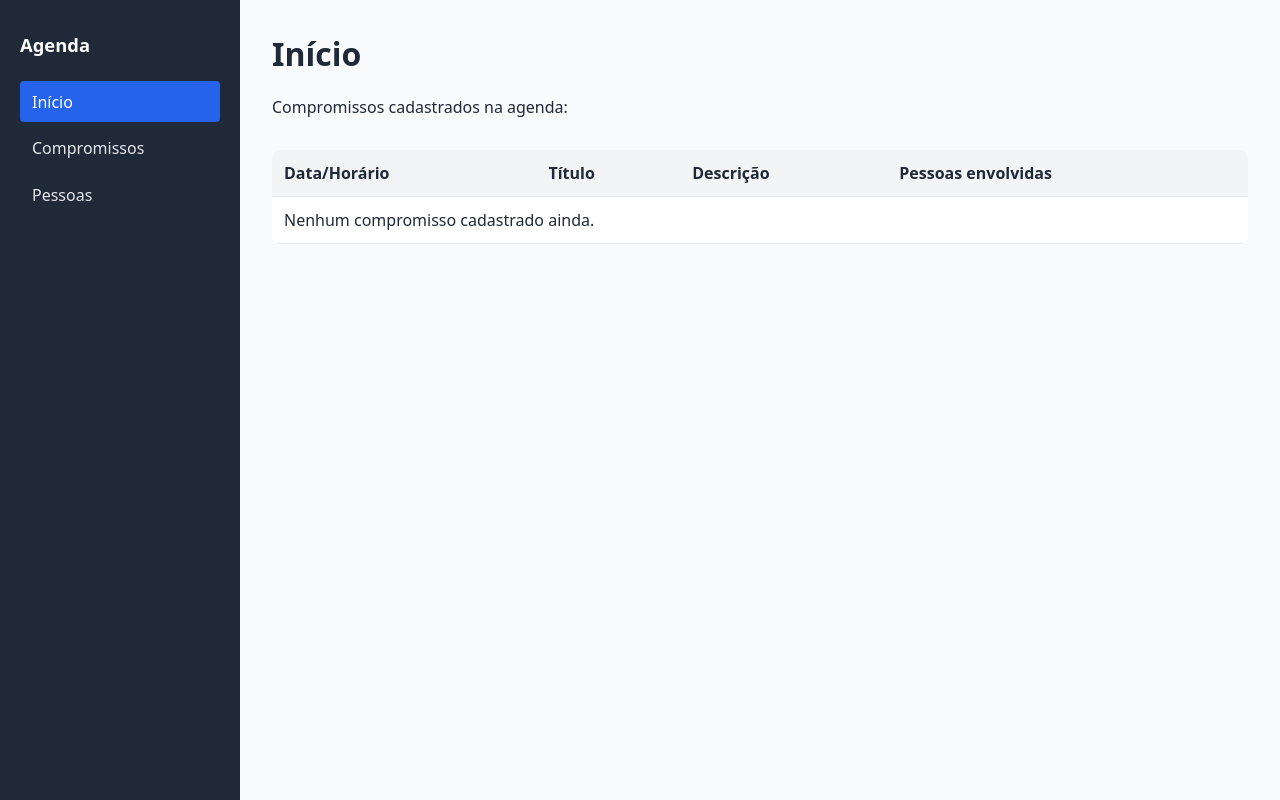
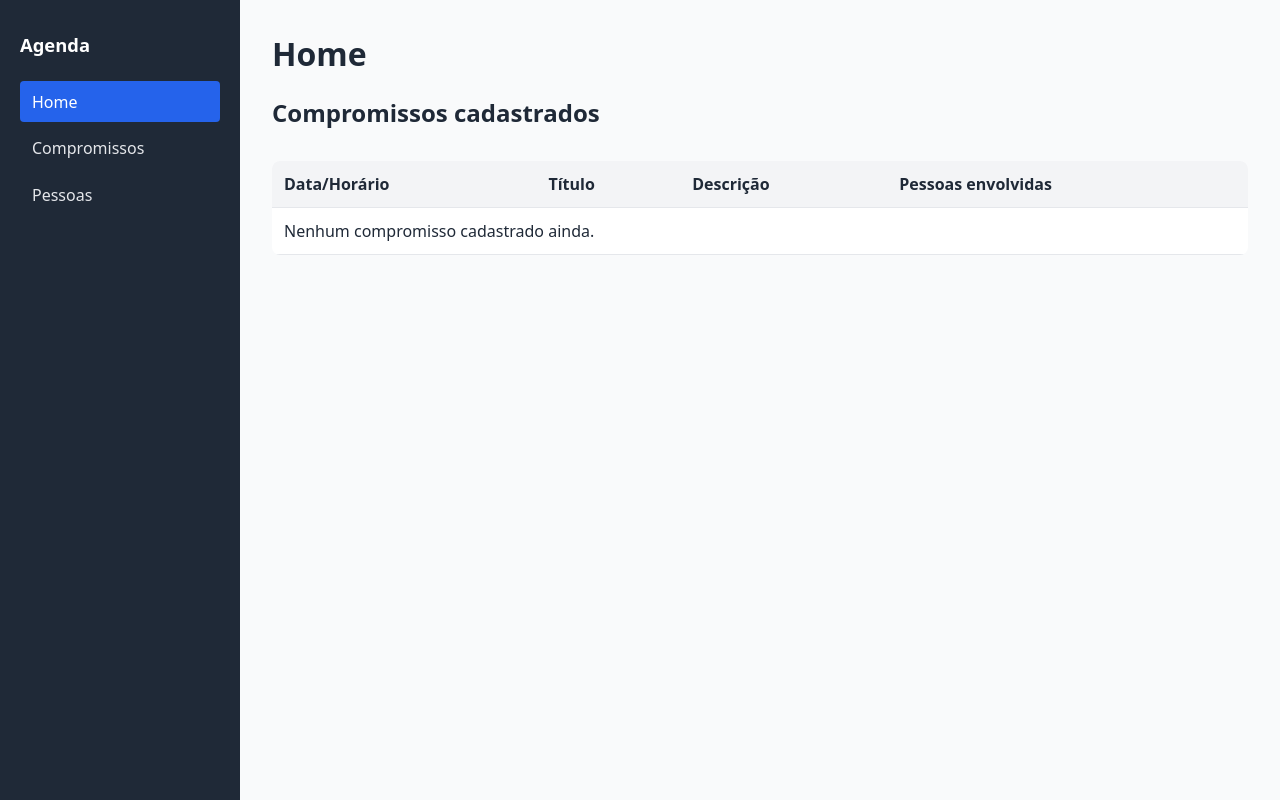
Before and after one commit to augustopdelima/agenda-compromissos, a Flask app: page / in a window 1280 px wide. Run offline with Flask 3, Linux system fonts and the light colour scheme; data that the repository does not hold is empty; parts of the project's set-up code (start-up, migrations or seed data) failed here and were passed over.

Commit message:
refactor: renomear a página inicial para Home
Atualiza título, h1 e link do menu de Início para Home e padroniza
o título da seção de compromissos cadastrados

```diff
--- a/app/templates/componentes/aside.html
+++ b/app/templates/componentes/aside.html
@@ -4,7 +4,7 @@
     <nav>
         <a href="{{ url_for('home.index') }}"
            class="{{ 'ativo' if request.endpoint == 'home.index' else '' }}">
-            Início
+            Home
         </a>
         <a href="{{ url_for('compromisso.index') }}"
            class="{{ 'ativo' if request.endpoint in ['compromisso.index', 'compromisso.criar'] else '' }}">
--- a/app/templates/index.html
+++ b/app/templates/index.html
@@ -1,11 +1,11 @@
 {% extends "base.html" %}
 
-{% block titulo %}Início — Agenda de Compromissos{% endblock %}
+{% block titulo %}Home — Agenda de Compromissos{% endblock %}
 
 {% block conteudo %}
-    <h1>Início</h1>
+    <h1>Home</h1>
 
-    <p>Compromissos cadastrados na agenda:</p>
+    <h2>Compromissos cadastrados</h2>
 
     {% include "componentes/lista_compromissos.html" %}
 {% endblock %}
```
